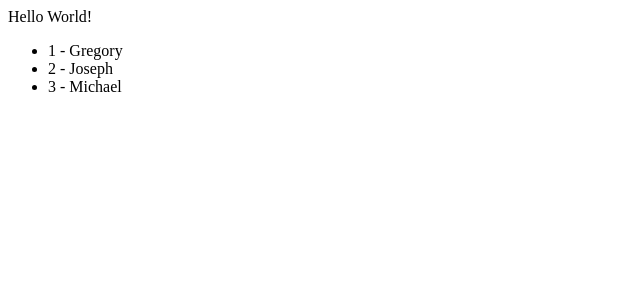
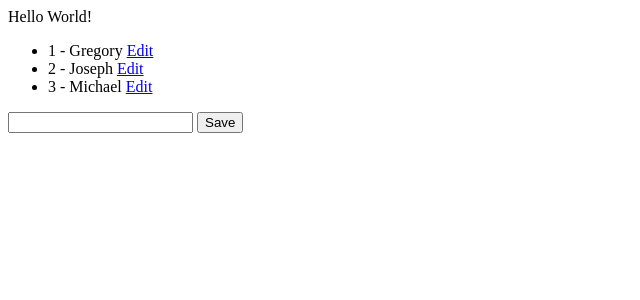
Before and after one commit to glaubervilane/django-crud, a Django app: page /core/ in a window 1280 px wide. Shown: the top 300 px of the page, without its empty margins (0-640 px from the left). Run offline with Django 5.2, Linux system fonts and the light colour scheme; data comes from the database, SQL or seed files in the repository; both versions use the stored data as it was after the commit.

Commit message:
Implement create, read and update in CRUD operations

```diff
--- a/core/templates/index.html
+++ b/core/templates/index.html
@@ -10,8 +10,14 @@
 
     <ul>
       {% for person in people %}
-        <li> {{ person.id }} - {{ person.name }}</li>
+        <li> {{ person.id }} - {{ person.name }} <a href="{% url 'edit' person.id %}">Edit</a></li>
       {% endfor %}
     </ul>
+
+    <form action="{% url 'save' %}" method="POST">
+      {% csrf_token %}
+      <input type="text" name = "name">
+      <button type="submit">Save</button>
+    </form>
   </body>
 </html>
--- a/core/urls.py
+++ b/core/urls.py
@@ -1,7 +1,10 @@
 from django.contrib import admin
 from django.urls import path, include
-from .views import home
+from .views import home, save, edit, update
 
 urlpatterns = [
     path('', home),
+    path('save/', save, name="save"),
+    path('edit/<int:id>', edit, name="edit"),
+    path('update/<int:id>', update, name="update"),
 ]
--- a/core/views.py
+++ b/core/views.py
@@ -1,6 +1,23 @@
-from django.shortcuts import render
+from django.shortcuts import render, redirect
 from .models import Person
 
 def home(request):
   people = Person.objects.all()
   return render(request, "index.html", {"people": people})
+
+def save(request):
+  vname = request.POST.get("name")
+  Person.objects.create(name=vname)
+  people = Person.objects.all()
+  return render(request, "index.html", {"people": people})
+
+def edit(request, id):
+  person = Person.objects.get(id=id)
+  return render(request, "update.html", {"person": person})
+
+def update(request, id):
+  vname = request.POST.get("name")
+  person = Person.objects.get(id=id)
+  person.name = vname
+  person.save()
+  return redirect(home)
```
Also changed, not shown: core/templates/update.html (added, +18 -0 lines), db.sqlite3.
